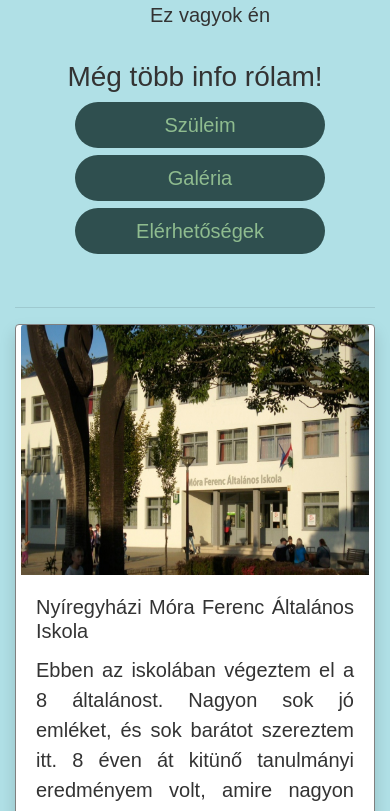
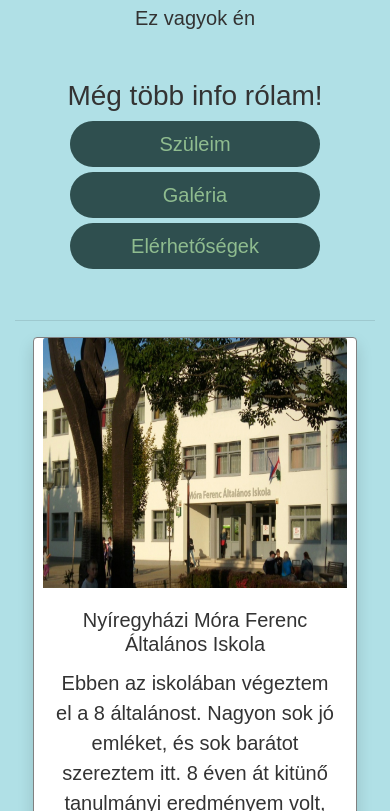
Before and after one commit to DomiiDD/Weboldal, a plain HTML site: page docs/Tanulmányok.html in a window 390 px wide. Shown: the part 613-1424 px from the top of the page. Drawn offline with nearby package versions, Linux system fonts and the light colour scheme.

Commit message:
Updated: 05.29

```diff
--- a/docs/Tanulmányok.html
+++ b/docs/Tanulmányok.html
@@ -43,10 +43,10 @@
 <div class="container cont1" style="margin-top:30px">
   <div class="row">
     <div class="col-sm-4">
-      <h2 class="bemutatkozo-szoveg2">Rólam</h2>
+      <h2 class="bemutatkozo-szoveg2 mx-auto text-center">Rólam</h2>
         <div class="">
             <img src="DD-img (Egyéni).jpeg" alt="" class="DD-img">
-            <p class="bemutatkozo-szoveg">Ez vagyok én</p> <br>
+            <p class="bemutatkozo-szoveg mx-auto text-center">Ez vagyok én</p> <br>
         </div>
       <h3 class="bemutat3">Még több info rólam!</h3>
       <ul class="nav nav-pills flex-column">
--- a/docs/index.css
+++ b/docs/index.css
@@ -27,21 +27,11 @@ img:hover {
   background-color: #B0E0E6;
 }
 
-.cont1 {
+.cnt1 {
 margin: auto;
 display: flex;
 align-items: center;
 }
-
-
-.bemutatkozo-szoveg {
-  margin-left: 90px;
-}
-
-.bemutatkozo-szoveg2 {
-  margin-left: 90px;
-}
-
 
 
 .also {
@@ -127,13 +117,16 @@ h2 {
  }
 
 .card img {
-  width: 350px;
+  width: auto;
   height: 250px;
+
 }
 
 .card {
   border: solid 1px gray;
-
+  max-width: 90%;
+  text-align: center;
+  margin: auto;
 }
 
 
@@ -154,6 +147,8 @@ line-height: -5px;
   height: auto;
 }
 
+
+
 @media (max-width: 600px) {
     .szikszilogo {
       display: block;
@@ -172,11 +167,9 @@ line-height: -5px;
     .also {
       height: 70px;
     }
-    .bemutatkozo-szoveg2, .bemutatkozo-szoveg {
-     margin: 0px 10px 0px 135px;
-     }
      .nav-item-2{
-      margin-left: 60px;
+      margin: auto;
+      margin-bottom: 5px;
       text-align: center;
      }
      .bemutat3 {
@@ -188,5 +181,9 @@ line-height: -5px;
      .Móra-img, .Szikszi-img {
       padding: 0px 1px;
       margin: auto;
+      max-width: 95%;
+     }
+     .galeria-szoveg {
+      max-width: 100%;
      }
 }
```
Also changed, not shown: docs/Család.html (+2 -2 lines), docs/Elérhetőségek.html (+6 -5 lines), docs/Galéria.html (+3 -3 lines), docs/Hobbik.html (+2 -2 lines), docs/index.html (+5 -6 lines).
